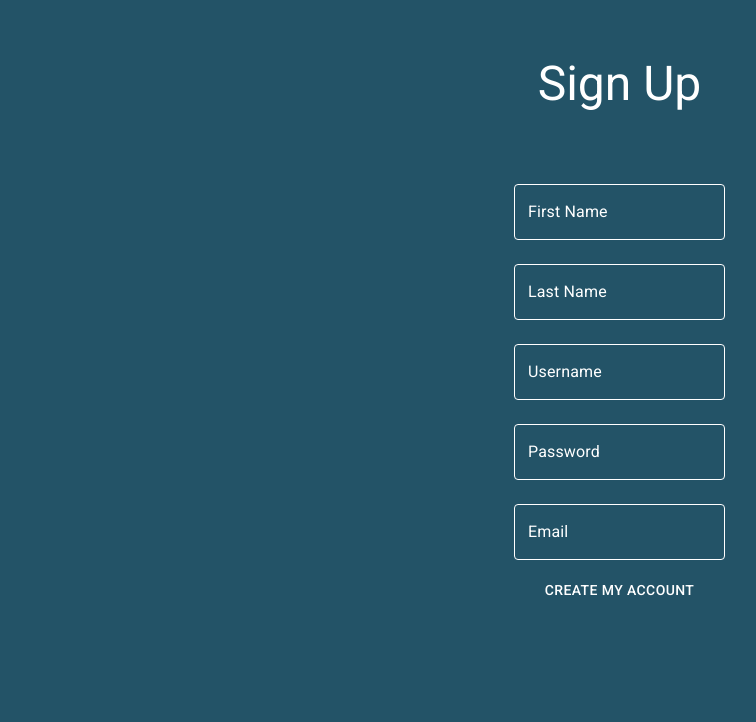
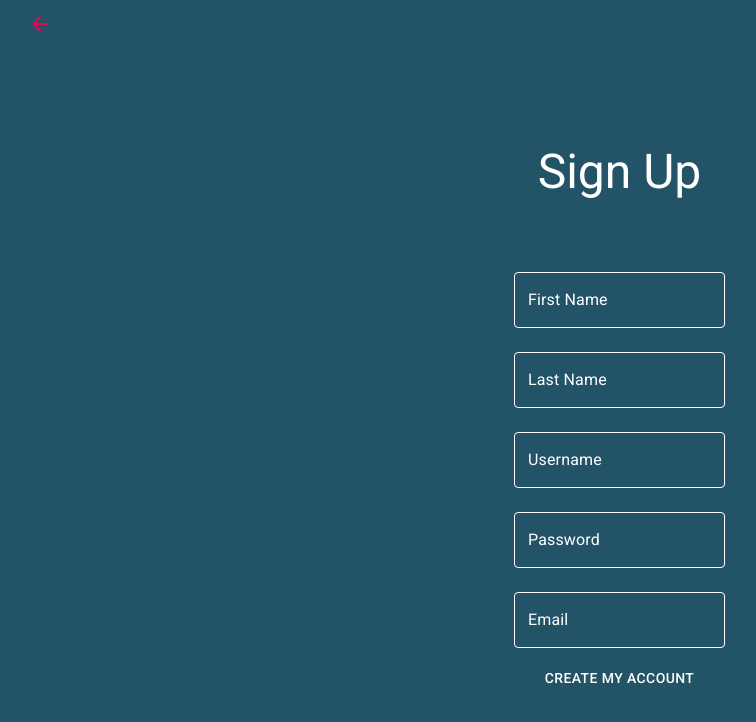
Before and after one commit to mvandenburgh/CassetteNet, a React (Create React App) app in the folder client/: page /SignUp in a window 1280 px wide. Shown: the top 722 px of the page, without its empty margins (56-812 px from the left). Built offline with nearby package versions, Linux system fonts and the light colour scheme.

Commit message:
Most pages can be navigated to from the Directory

```diff
--- a/client/src/components/pages/MyMixtapesPage.jsx
+++ b/client/src/components/pages/MyMixtapesPage.jsx
@@ -1,8 +1,10 @@
 import React, { useContext, useEffect, useState } from 'react';
-import { Grid } from '@material-ui/core';
+import { Grid, IconButton } from '@material-ui/core';
 import MixtapeList from '../MixtapeList';
 import UserContext from '../../contexts/UserContext';
 import { getMyMixtapes } from '../../utils/api';
+import ArrowBackIcon from '@material-ui/icons/ArrowBack';
+import { useHistory } from 'react-router-dom';
 
 function MyMixtapesPage(props) {
     let { user, setUser } = useContext(UserContext);
@@ -11,8 +13,19 @@ function MyMixtapesPage(props) {
     }
     const { _id } = user;
     const mixtapes = getMyMixtapes(_id);
+
+    const history = useHistory();
+    const goBack = () => { history.push('/') }
+
     return (
         <div>
+            <IconButton color="secondary" aria-label="back"  onClick={() => { goBack() }}>
+                <ArrowBackIcon/>
+            </IconButton>
+            <br/>
+
+            <br/>
+            <br/>
             <Grid container justify="center">
                 <h1>My Mixtapes</h1>
             </Grid>
--- a/client/src/components/pages/NotFoundPage.jsx
+++ b/client/src/components/pages/NotFoundPage.jsx
@@ -1,10 +1,22 @@
 import React from 'react';
-import { Typography } from '@material-ui/core';
+import { Typography, IconButton } from '@material-ui/core';
+import ArrowBackIcon from '@material-ui/icons/ArrowBack';
+import { useHistory } from 'react-router-dom';
 
 
 function NotFoundPage() {
+    const history = useHistory();
+    const goBack = () => { history.push('/') }
+
     return (
-        <div style={{ color: 'white' }}>
+        <div style={{ color: 'white', left:0}}>
+            <IconButton color="secondary" aria-label="back"  onClick={() => { goBack() }}>
+                <ArrowBackIcon/>
+            </IconButton>
+            <br/>
+
+            <br/>
+            <br/>
             <Typography align="center" variant="h2">Page Not Found</Typography>
             <br />
             <Typography align="center" variant="h5">
--- a/client/src/components/pages/SignUpPage.jsx
+++ b/client/src/components/pages/SignUpPage.jsx
@@ -1,5 +1,5 @@
 import React, { useContext } from 'react';
-import { Button, Grid, makeStyles, Typography } from '@material-ui/core';
+import { Button, Grid, IconButton, makeStyles, Typography } from '@material-ui/core';
 import FormControl from '@material-ui/core/FormControl';
 import logo from '../../images/logo.png';
 import UserContext from '../../contexts/UserContext';
@@ -11,6 +11,8 @@ import {
   } from '@material-ui/core/styles';
 import TextField from '@material-ui/core/TextField';
 import AccountCircle from '@material-ui/icons/AccountCircle';
+import ArrowBackIcon from '@material-ui/icons/ArrowBack';
+import { useHistory } from 'react-router-dom';
 
 function SignUpPage(props) {
     const CssTextField = withStyles({
@@ -57,10 +59,19 @@ function SignUpPage(props) {
 
     const loginAsGuest = () => setUser({ username: 'Guest', isGuest: true, isLoggedIn: true });
 
+    const history = useHistory();
+    const goBack = () => { history.push('/') }
 
     //TODO: Possibly re-align fields
     return (
-        <div  style={{ color: 'white' }}>
+        <div  style={{ color: 'white', left:0}}>
+            <IconButton color="secondary" aria-label="back"  onClick={() => { goBack() }}>
+                <ArrowBackIcon/>
+            </IconButton>
+            <br/>
+
+            <br/>
+            <br/>
       <Typography align="center" variant="h3">
       <br/>
           Sign Up
--- a/client/src/components/pages/StartPage.jsx
+++ b/client/src/components/pages/StartPage.jsx
@@ -1,8 +1,9 @@
 import React, { useContext } from 'react';
-import { Button, Grid, Typography } from '@material-ui/core';
+import { Button, Grid, IconButton, Typography } from '@material-ui/core';
 import logo from '../../images/logo.png';
 import { useHistory } from 'react-router-dom';
 import UserContext from '../../contexts/UserContext';
+import ArrowBackIcon from '@material-ui/icons/ArrowBack';
 
 function StartPage(props) {
     const colors = {
@@ -17,11 +18,19 @@ function StartPage(props) {
     const { setUser } = useContext(UserContext);
 
     const history = useHistory();
+    const goBack = () => { history.push('/') }
 
     const loginAsGuest = () => setUser({ username: 'Guest', isGuest: true, isLoggedIn: true });
 
     return (
         <div style={{color: 'white', left: 0}}>
+            <IconButton color="secondary" aria-label="back"  onClick={() => { goBack() }}>
+                <ArrowBackIcon/>
+            </IconButton>
+            <br/>
+
+            <br/>
+            <br/>
             <div style={{margin: 'auto', width: '50%'}}>
                 <img style={{display: 'block', marginLeft: 'auto', marginRight: 'auto'}} src={logo} alt='logo' />
                 <Typography align="center" variant="h4">Mix freely.</Typography>
--- a/client/src/components/pages/ViewMixtapePage.jsx
+++ b/client/src/components/pages/ViewMixtapePage.jsx
@@ -1,13 +1,25 @@
 import React from 'react';
-import { Grid, Paper } from '@material-ui/core';
+import { Grid, IconButton, Paper } from '@material-ui/core';
 import Mixtape from '../Mixtape';
 import { getMixtape, getUsername } from '../../utils/api';
+import ArrowBackIcon from '@material-ui/icons/ArrowBack';
+import { useHistory } from 'react-router-dom';
 
 function ViewMixtapePage(props) {
+    const history = useHistory();
+    const goBack = () => { history.push('/') }
+
     const mixtape = getMixtape(props.match.params.id);
     const owner = mixtape.collaborators.filter(c => c.permissions === 'owner').map(c => c.user)[0];
     return (
         <div style={{paddingTop: '1em'}}>
+            <IconButton color="secondary" aria-label="back"  onClick={() => { goBack() }}>
+                <ArrowBackIcon/>
+            </IconButton>
+            <br/>
+
+            <br/>
+
             <Paper style={{padding: '1%', marginLeft: '5%', marginBottom: '5%', width: '50%'}}>
                 <h1>{mixtape.name || 'Mixtape Title'}</h1>
                 <h4>{`Created by ${getUsername(owner)} ${mixtape.songs.length} songs, XX mins`}</h4>
```
